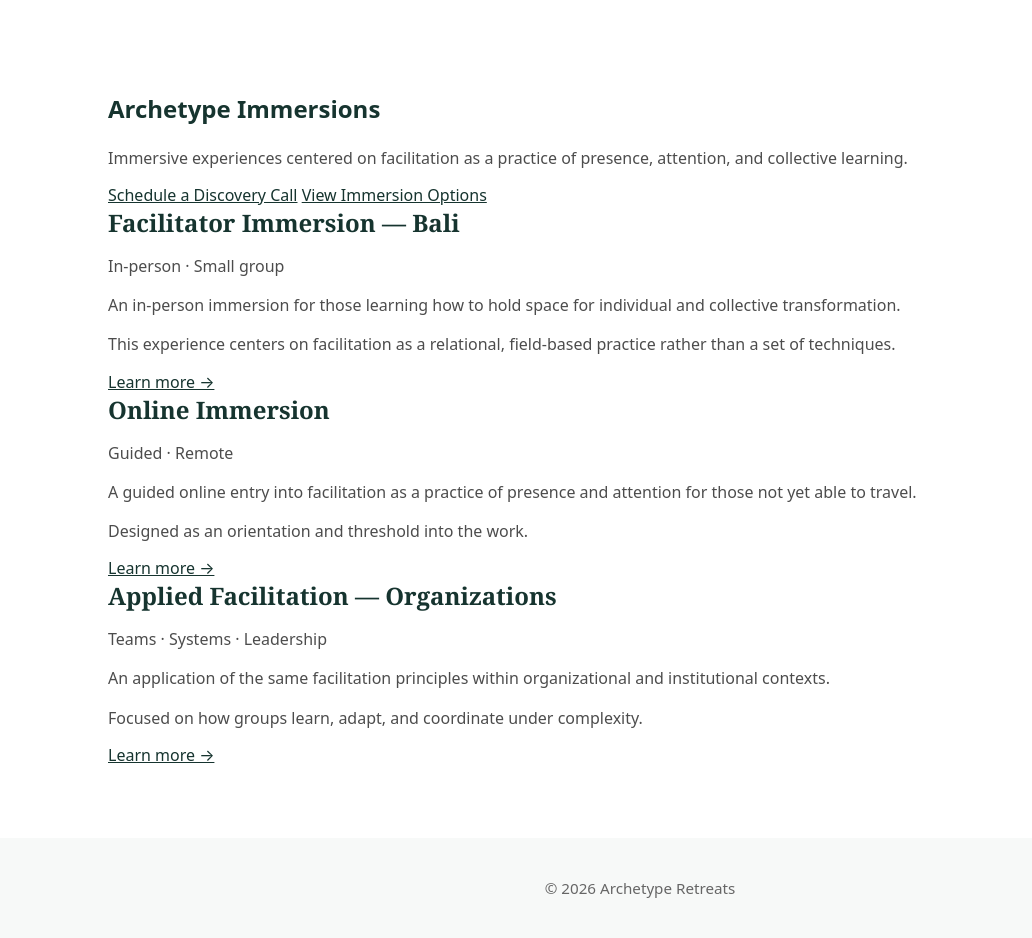
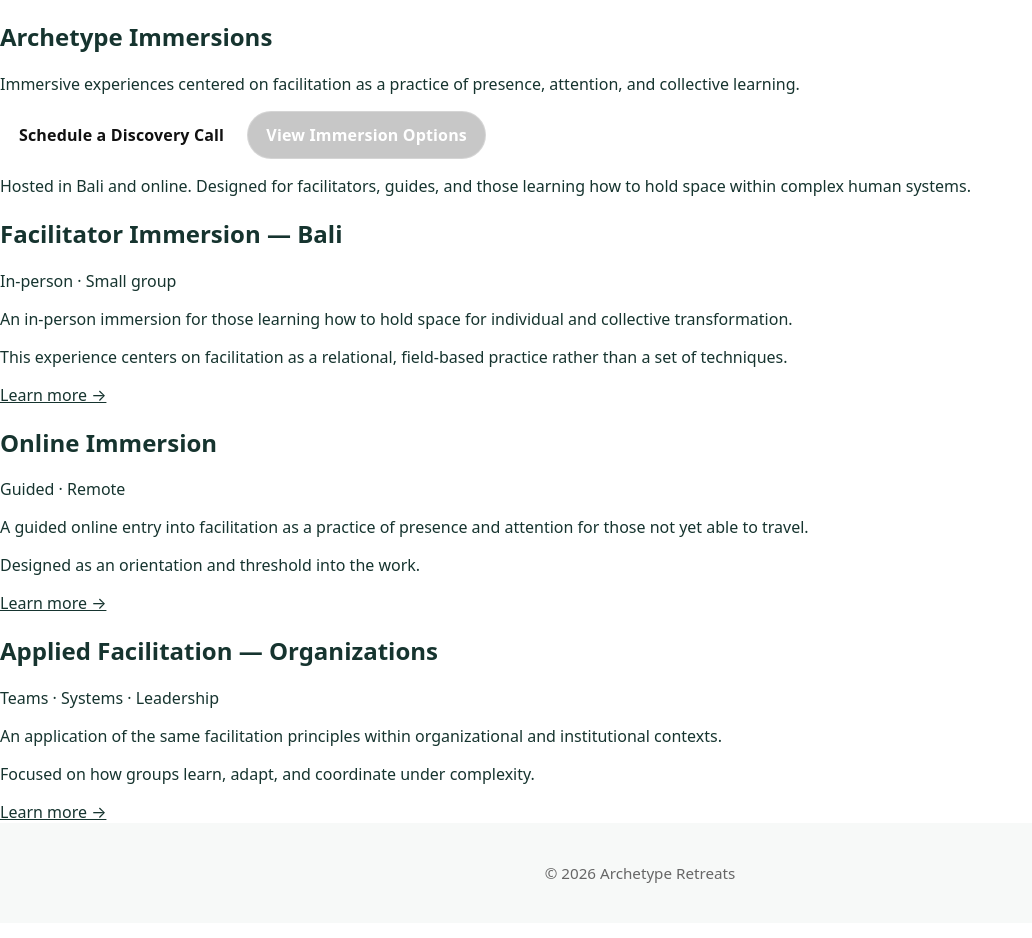
Before and after one commit to angelosegarra-code/ArchetypeRetreats, a Flask app: page /immersions in a window 1280 px wide. Shown: the part 65-1003 px from the top of the page, without its empty margins (0-1032 px from the left). After the commit the page ends 948 px from the top, so only its background shows below. Run offline with Flask 3, Linux system fonts and the light colour scheme.

Commit message:
Update immersions.html

```diff
--- a/templates/immersions.html
+++ b/templates/immersions.html
@@ -1,30 +1,39 @@
 {% extends "base.html" %}
+
 {% block content %}
+<div class="page-retreats">
 
-<section class="section immersions-gateway">
-  <div class="container">
+  <!-- HERO -->
+  <section class="retreat-hero">
+    <div class="hero-overlay"></div>
 
-    <!-- Header -->
-    <div class="gateway-header">
+    <div class="hero-inner-wrap">
       <h1>Archetype Immersions</h1>
-      <p class="gateway-intro">
+
+      <p class="hero-subhead">
         Immersive experiences centered on facilitation as a practice of presence,
         attention, and collective learning.
       </p>
 
-      <div class="gateway-actions">
-        <a href="#calendly" class="btn-primary">Schedule a Discovery Call</a>
-        <a href="/immersions" class="btn-secondary">View Immersion Options</a>
-      </div>
+      <div class="hero-actions">
+        <a class="btn primary" href="#calendar">Schedule a Discovery Call</a>
+        <a class="btn soft" href="#options">View Immersion Options</a>
       </div>
 
-    <!-- Cards -->
-    <div class="cards">
+      <p class="hero-note">
+        Hosted in Bali and online. Designed for facilitators, guides,
+        and those learning how to hold space within complex human systems.
+      </p>
+    </div>
+  </section>
 
-      <!-- Card 1 -->
-      <div class="card" id="facilitator">
+  <!-- OPTIONS -->
+  <section id="options" class="retreat-options">
+
+    <!-- Facilitator -->
+    <div id="facilitator" class="retreat-option">
       <h2>Facilitator Immersion — Bali</h2>
-        <p class="card-meta">In-person · Small group</p>
+      <p class="option-meta">In-person · Small group</p>
 
       <p>
         An in-person immersion for those learning how to hold space
@@ -36,34 +45,30 @@
         field-based practice rather than a set of techniques.
       </p>
 
-        <a href="/immersions#facilitator" class="card-link">
-          Learn more →
-        </a>
+      <a href="#calendar" class="option-link">Learn more →</a>
     </div>
 
-      <!-- Card 2 -->
-      <div class="card" id="online">
+    <!-- Online -->
+    <div id="online" class="retreat-option">
       <h2>Online Immersion</h2>
-        <p class="card-meta">Guided · Remote</p>
+      <p class="option-meta">Guided · Remote</p>
 
       <p>
-          A guided online entry into facilitation as a practice of presence
-          and attention for those not yet able to travel.
+        A guided online entry into facilitation as a practice
+        of presence and attention for those not yet able to travel.
       </p>
 
       <p>
         Designed as an orientation and threshold into the work.
       </p>
 
-        <a href="/immersions#online" class="card-link">
-          Learn more →
-        </a>
+      <a href="#calendar" class="option-link">Learn more →</a>
     </div>
 
-      <!-- Card 3 -->
-      <div class="card" id="organizations">
+    <!-- Organizations -->
+    <div id="organizations" class="retreat-option">
       <h2>Applied Facilitation — Organizations</h2>
-        <p class="card-meta">Teams · Systems · Leadership</p>
+      <p class="option-meta">Teams · Systems · Leadership</p>
 
       <p>
         An application of the same facilitation principles
@@ -75,14 +80,13 @@
         and coordinate under complexity.
       </p>
 
-        <a href="/immersions#organizations" class="card-link">
-          Learn more →
-        </a>
+      <a href="/alchemy/organizations" class="option-link">Learn more →</a>
     </div>
 
-    </div>
+  </section>
+
+  <!-- CALENDAR ANCHOR -->
+  <section id="calendar"></section>
 
 </div>
-</section>
-
 {% endblock %}
```
Lines whose indentation alone changed are shown as unchanged.
